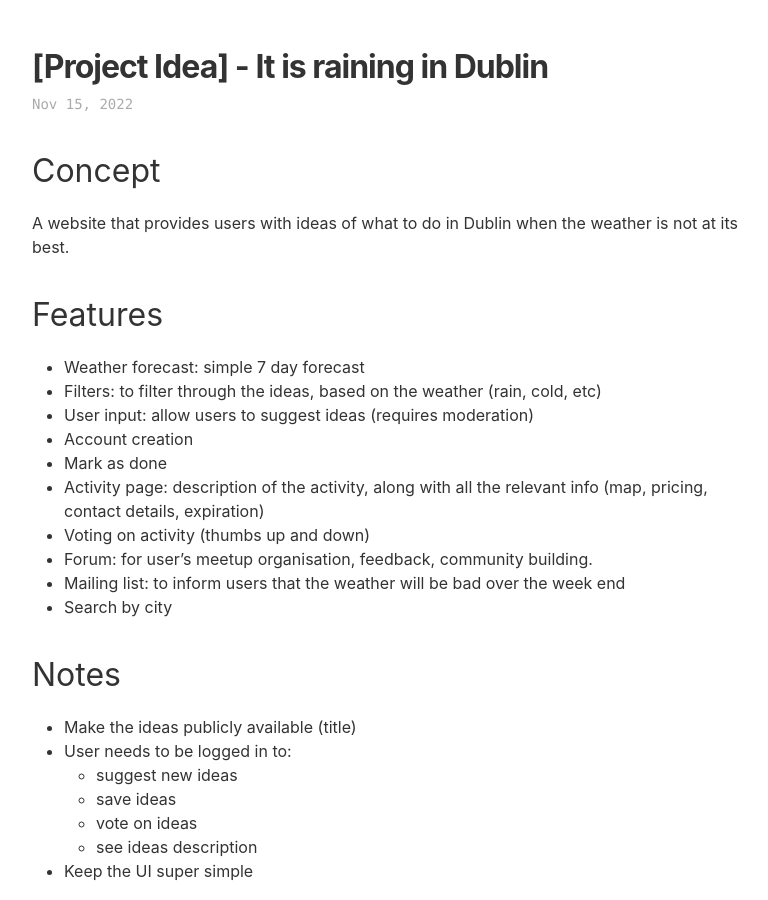
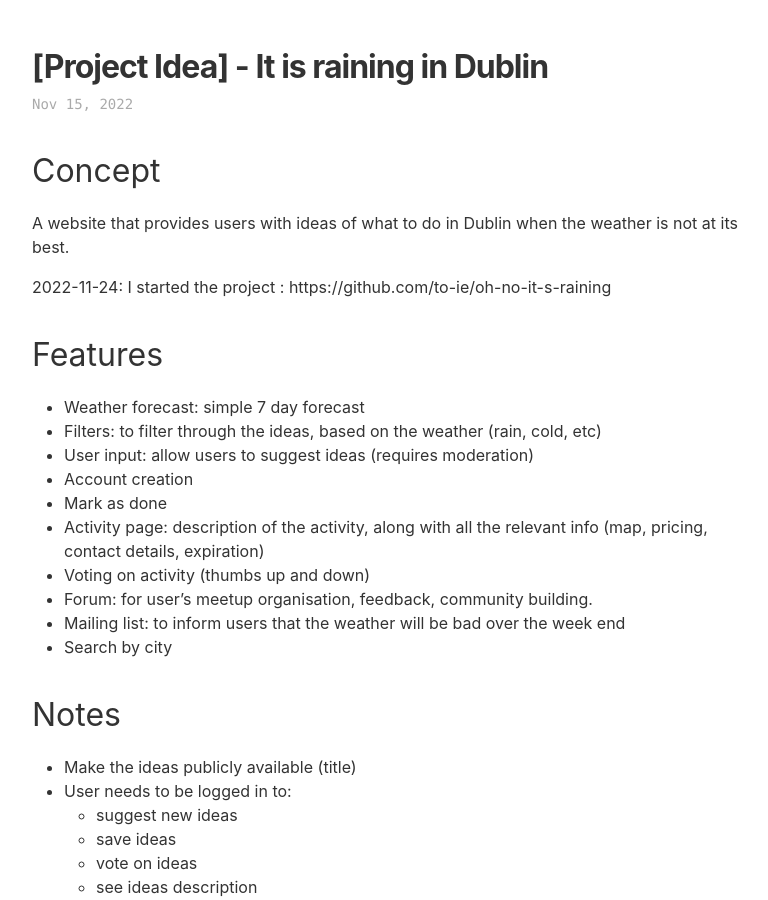
Before and after one commit to to-ie/to-ie.github.io, a Jekyll site: the page built from _posts/2022-11-15-it-is-raining-in-dublin.md, in a window 1280 px wide and 900 px high. Shown: the whole window, without its empty margins (8-776 px from the left). Built offline with Jekyll 4.4.1, drawn with Linux system fonts in a browser that asks for light colours.

Commit message:
Update 2022-11-15-it-is-raining-in-dublin.md

```diff
--- a/_posts/2022-11-15-it-is-raining-in-dublin.md
+++ b/_posts/2022-11-15-it-is-raining-in-dublin.md
@@ -6,6 +6,8 @@
 ---
 ## Concept
 A website that provides users with ideas of what to do in Dublin when the weather is not at its best.
+
+2022-11-24: I started the project : https://github.com/to-ie/oh-no-it-s-raining
 
 ## Features
 - Weather forecast: simple 7 day forecast
```
